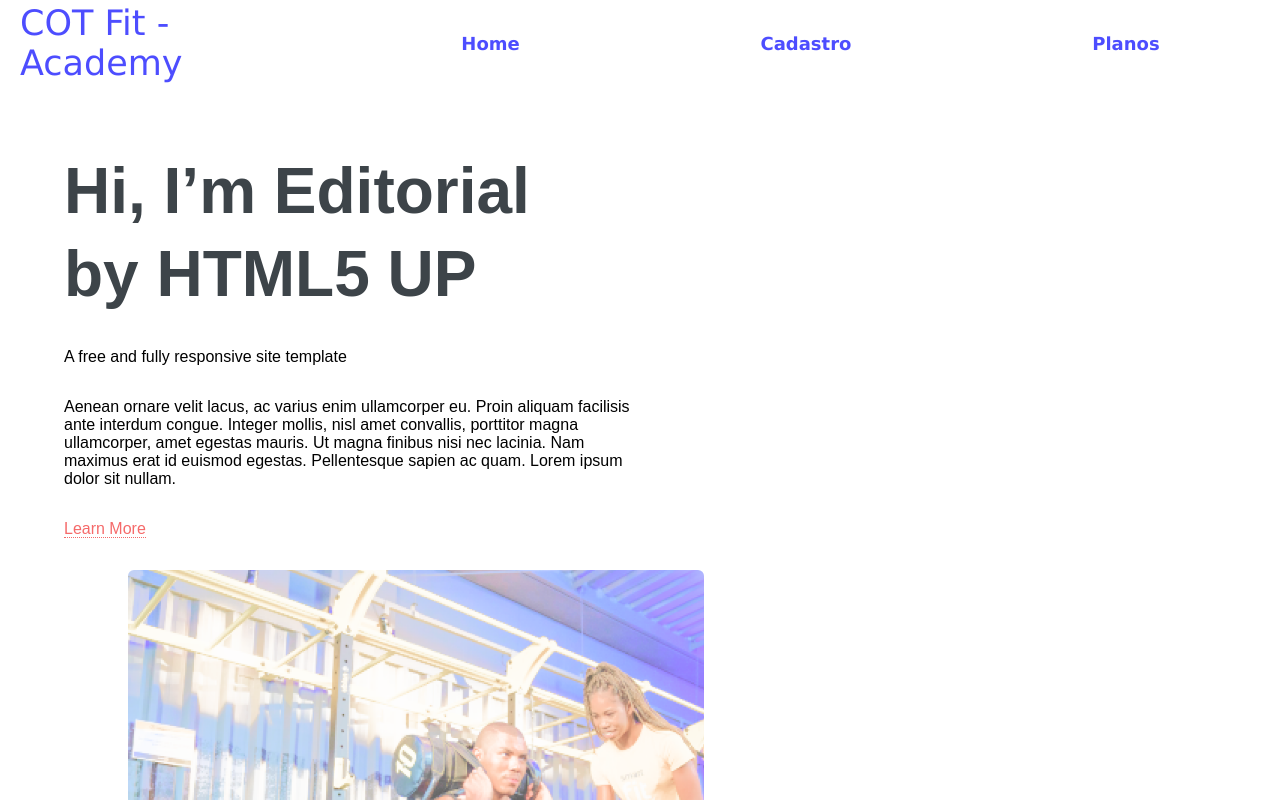
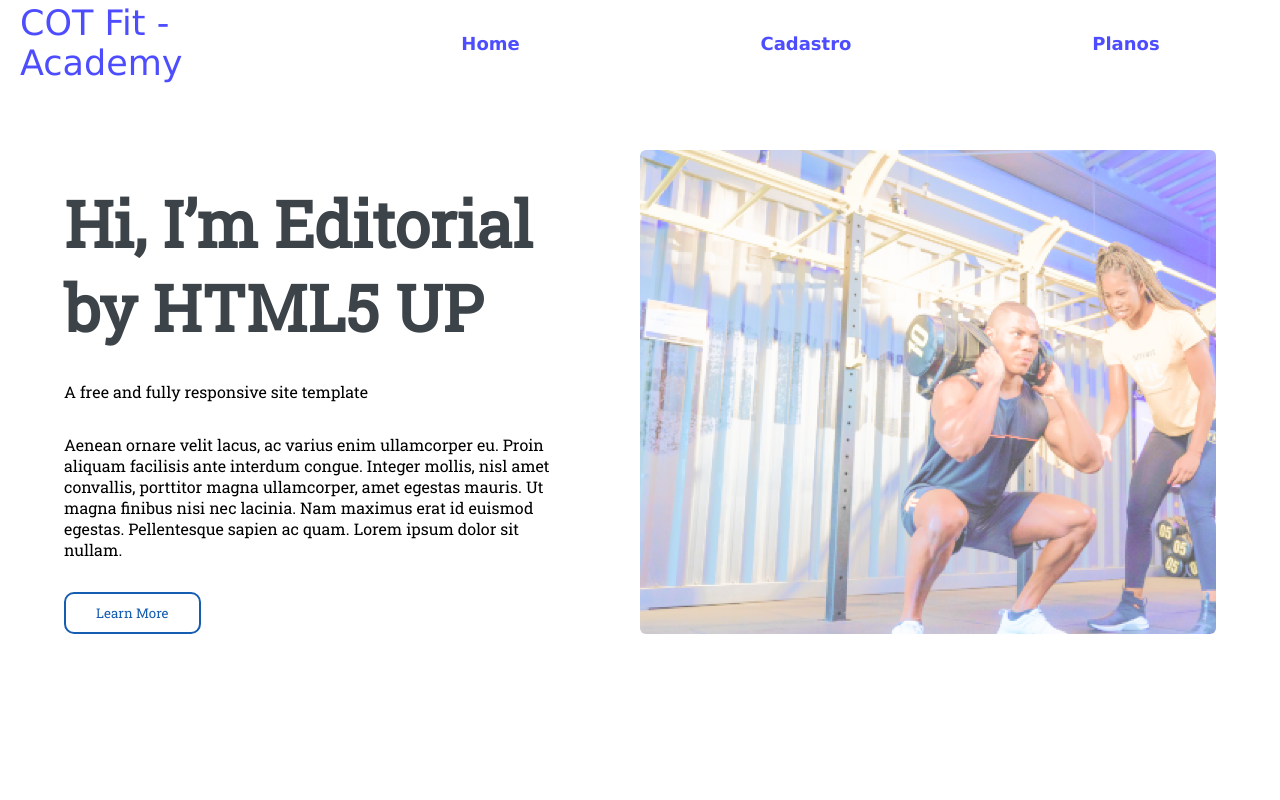
Before and after one commit to k-js/CodFit-Academy, a React (Vite) app: page /Home in a window 1280 px wide. Shown: the top 800 px of the page. Built offline with nearby package versions, Linux system fonts and the light colour scheme.

Commit message:
adc css hom

```diff
--- a/index.html
+++ b/index.html
@@ -9,6 +9,10 @@
   <link rel="preconnect" href="https://fonts.googleapis.com">
   <link rel="preconnect" href="https://fonts.gstatic.com" crossorigin>
   <link href="https://fonts.googleapis.com/css2?family=Kumbh+Sans:wght@300;400&display=swap" rel="stylesheet">
+  <link rel="preconnect" href="https://fonts.googleapis.com">
+  <link rel="preconnect" href="https://fonts.gstatic.com" crossorigin>
+  <link href="https://fonts.googleapis.com/css2?family=Open+Sans:wght@300&family=Roboto+Slab:wght@300;400&display=swap"
+    rel="stylesheet">
 
 </head>
 
--- a/src/pages/Home/Home.jsx
+++ b/src/pages/Home/Home.jsx
@@ -4,7 +4,7 @@ import S from "./Home.module.css";
 
 const Home = () => {
   return (
-    <main className={S.main}>
+    <main>
       <div className={S.inner}>
         <section className={S.section} id="banner">
           <div className={S.content}>
@@ -24,13 +24,9 @@ const Home = () => {
               egestas. Pellentesque sapien ac quam. Lorem ipsum dolor sit
               nullam.
             </p>
-            <ul className={S.ul}>
-              <li className={S.li}>
-                <a href="#" className={S.a}>
+            <button className={S.btn}><a href="#" className={S.a}>
                   Learn More
-                </a>
-              </li>
-            </ul>
+                </a></button>
           </div>
           <span className={S.image}>
             <img className={S.img} src={imgHome} alt="" />
--- a/src/pages/Home/Home.module.css
+++ b/src/pages/Home/Home.module.css
@@ -1,14 +1,3 @@
-.main {
-  -moz-flex-grow: 1;
-  -webkit-flex-grow: 1;
-  -ms-flex-grow: 1;
-  flex-grow: 1;
-  -moz-flex-shrink: 1;
-  -webkit-flex-shrink: 1;
-  -ms-flex-shrink: 1;
-  flex-shrink: 1;
-  width: 100%;
-}
 
 .inner {
   padding: 0 6em 0.1em 6em;
@@ -17,13 +6,10 @@
 }
 
 .section {
-  padding: 6em 0 4em 0;
   border-top: solid 2px rgba(210, 215, 217, 0.75);
-  padding: 6em 0 4em 0;
-  display: -moz-flex;
-  display: -webkit-flex;
-  display: -ms-flex;
-  display: block;
+  display: flex;
+  align-items: center;
+  justify-content: space-between;
 }
 
 .section:first-of-type {
@@ -67,6 +53,7 @@
   font-size: 4em;
   margin: 0 0 0.5em 0;
   line-height: 1.3;
+  font-family: 'Roboto Slab', serif;
 }
 
 .content {
@@ -143,37 +130,26 @@
 
 .p {
   margin: 0 0 2em 0;
+  font-family: 'Roboto Slab', serif;
+
 }
 
-.ul {
-  list-style: none;
-  list-style: disc;
-  margin: 0 0 2em 0;
-  display: -moz-flex;
-  display: -webkit-flex;
-  display: -ms-flex;
-  display: flex;
-  cursor: default;
-  list-style: none;
-  margin-left: -1em;
-  padding-left: 0;
-}
-
-.li {
-    padding: 0 0 0 1em;
-    vertical-align: middle;
+.btn{
+display: flex;
+justify-content: center;
+align-items: center;
+padding:  10px 30px;
+border-radius: 10px;
+border: 2px solid  #155db1;
+background-color: transparent;
 }
 
 .a {
-  -moz-transition: color 0.2s ease-in-out, border-bottom-color 0.2s ease-in-out;
-  -webkit-transition: color 0.2s ease-in-out,
-    border-bottom-color 0.2s ease-in-out;
-  -ms-transition: color 0.2s ease-in-out, border-bottom-color 0.2s ease-in-out;
   transition: color 0.2s ease-in-out, border-bottom-color 0.2s ease-in-out;
-  border-bottom: dotted 1px;
-  color: #f56a6a;
+  color: #155db1;
   text-decoration: none;
   list-style: none;
+  font-family: 'Roboto Slab', serif;
 }
 
 .a:hover {
```
